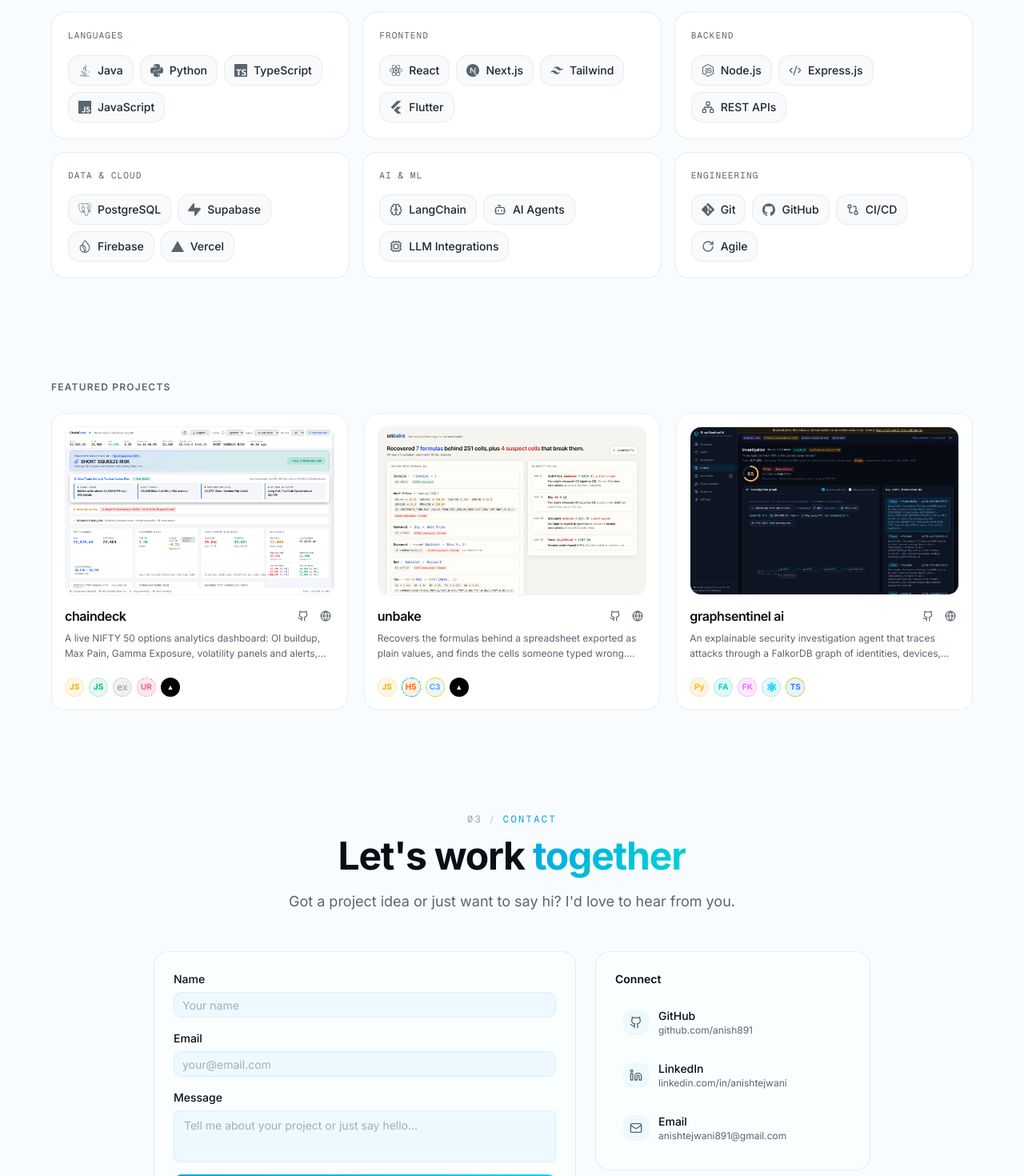
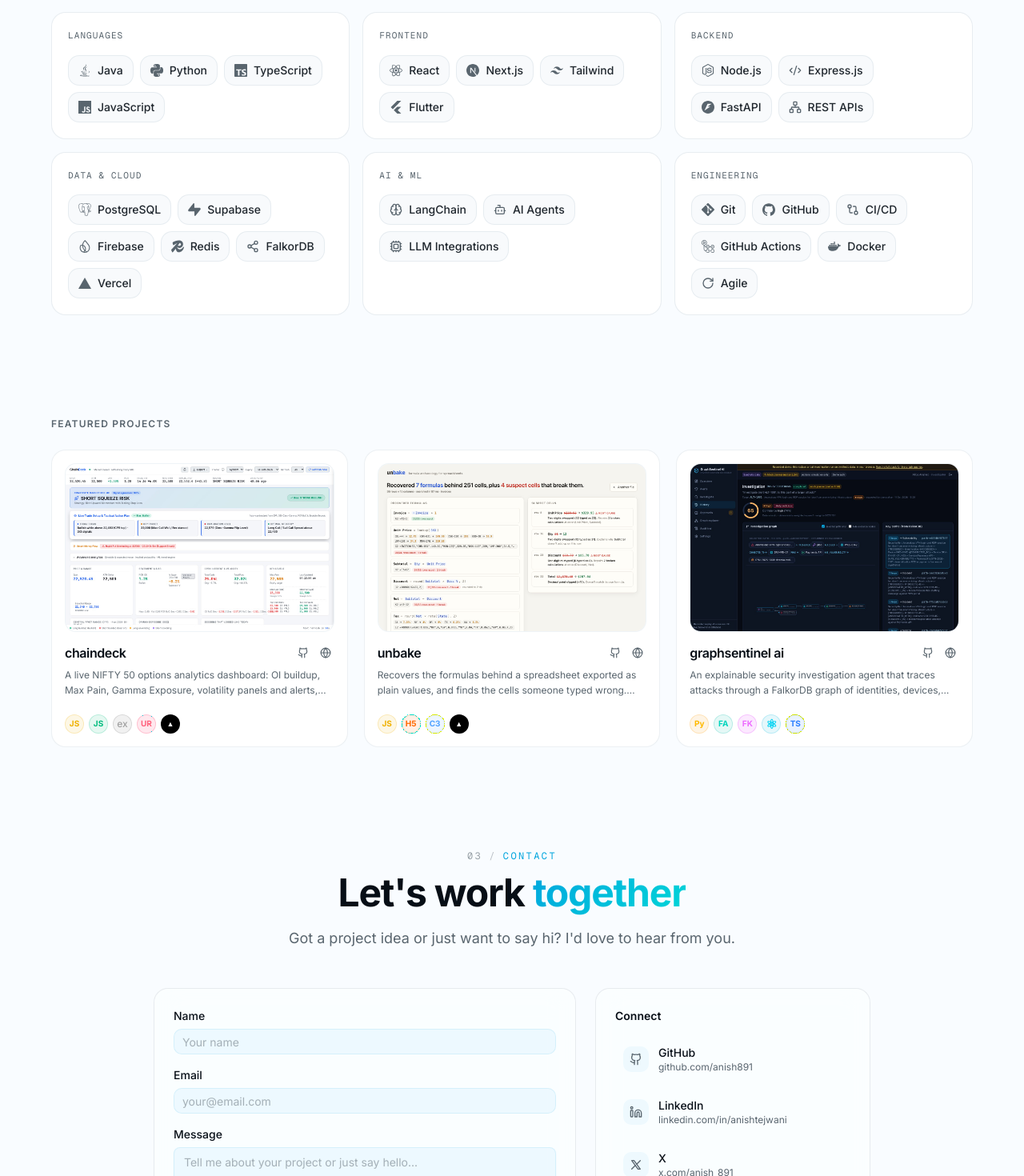
Before and after one commit to anish891/portfolio, a Next.js app: page / in a window 1280 px wide. Shown: the part 1040-2510 px from the top of the page at 80% size. Built offline with nearby package versions, Linux system fonts and the light colour scheme; no server answers.

Commit message:
feat: add X social icon and new tech stack skills

```diff
--- a/components/layout/Footer.tsx
+++ b/components/layout/Footer.tsx
@@ -1,12 +1,13 @@
 "use client";
 
 import { Mail } from "lucide-react";
-import { Github, Linkedin } from "@/components/ui/icons";
+import { Github, Linkedin, X } from "@/components/ui/icons";
 import { socialLinks, nowContent, quote, navItems, heroContent } from "@/lib/data";
 
 const iconMap: Record<string, React.ElementType> = {
   Github,
   Linkedin,
+  X,
   Mail,
 };
 
--- a/components/sections/Contact.tsx
+++ b/components/sections/Contact.tsx
@@ -14,12 +14,13 @@
   Send,
   Loader2,
 } from "lucide-react";
-import { Github, Linkedin } from "@/components/ui/icons";
+import { Github, Linkedin, X } from "@/components/ui/icons";
 import { ToastContainer, ToastType } from "@/components/ui/Toast";
 
 const iconMap: Record<string, React.ElementType> = {
   Github,
   Linkedin,
+  X,
   Mail,
 };
 
--- a/components/sections/Hero.tsx
+++ b/components/sections/Hero.tsx
@@ -4,12 +4,13 @@
 import { motion, useScroll, useTransform } from "framer-motion";
 import { MapPin, Mail, ArrowRight, ArrowUpRight } from "lucide-react";
 import { heroContent, socialLinks, aboutContent, siteConfig } from "@/lib/data";
-import { Github, Linkedin } from "@/components/ui/icons";
+import { Github, Linkedin, X } from "@/components/ui/icons";
 import { GitHubHeatmap } from "@/components/ui/GitHubHeatmap";
 
 const socialIconMap: Record<string, React.ElementType> = {
   Github,
   Linkedin,
+  X,
   Mail,
 };
 
--- a/components/sections/TechStack.tsx
+++ b/components/sections/TechStack.tsx
@@ -19,6 +19,10 @@
   SiGit,
   SiGithub,
   SiFlutter,
+  SiFastapi,
+  SiRedis,
+  SiDocker,
+  SiGithubactions,
 } from "react-icons/si";
 import { FaJava } from "react-icons/fa";
 import {
@@ -30,6 +34,7 @@
   RotateCw,
   Kanban,
   Database,
+  Share2,
   Code2
 } from "lucide-react";
 
@@ -55,6 +60,12 @@
   "Supabase": { icon: SiSupabase, colorClass: "group-hover:text-[#3ECF8E] group-hover:border-[#3ECF8E]/25", shadowClass: "hover:shadow-[#3ECF8E]/10" },
   "SQL": { icon: Database, colorClass: "group-hover:text-[#4479A1] group-hover:border-[#4479A1]/25", shadowClass: "hover:shadow-[#4479A1]/10" },
   "Firebase": { icon: SiFirebase, colorClass: "group-hover:text-[#FFCA28] group-hover:border-[#FFCA28]/25", shadowClass: "hover:shadow-[#FFCA28]/10" },
+
+  "FastAPI": { icon: SiFastapi, colorClass: "group-hover:text-[#009688] group-hover:border-[#009688]/25", shadowClass: "hover:shadow-[#009688]/10" },
+  "Redis": { icon: SiRedis, colorClass: "group-hover:text-[#DC382D] group-hover:border-[#DC382D]/25", shadowClass: "hover:shadow-[#DC382D]/10" },
+  "FalkorDB": { icon: Share2, colorClass: "group-hover:text-[#E91E8C] group-hover:border-[#E91E8C]/25", shadowClass: "hover:shadow-[#E91E8C]/10" },
+  "Docker": { icon: SiDocker, colorClass: "group-hover:text-[#2496ED] group-hover:border-[#2496ED]/25", shadowClass: "hover:shadow-[#2496ED]/10" },
+  "GitHub Actions": { icon: SiGithubactions, colorClass: "group-hover:text-[#2088FF] group-hover:border-[#2088FF]/25", shadowClass: "hover:shadow-[#2088FF]/10" },
 
   // Deployment & Infra
   "Vercel": { icon: SiVercel, colorClass: "group-hover:text-foreground dark:group-hover:text-white group-hover:border-foreground/20 dark:group-hover:border-white/20", shadowClass: "hover:shadow-foreground/10" },
--- a/components/ui/CommandPalette.tsx
+++ b/components/ui/CommandPalette.tsx
@@ -22,7 +22,7 @@
   FolderGit2,
   CornerDownLeft,
 } from "lucide-react";
-import { Github, Linkedin } from "@/components/ui/icons";
+import { Github, Linkedin, X } from "@/components/ui/icons";
 import { heroContent, projects, siteConfig, socialLinks } from "@/lib/data";
 
 type Group = "Navigate" | "Projects" | "Actions" | "Links";
@@ -43,6 +43,7 @@
 const socialIcon: Record<string, React.ElementType> = {
   Github,
   Linkedin,
+  X,
   Mail,
 };
 
--- a/components/ui/icons.tsx
+++ b/components/ui/icons.tsx
@@ -46,3 +46,13 @@
   )
 );
 Linkedin.displayName = "Linkedin";
+
+export const X = React.forwardRef<SVGSVGElement, IconProps>(
+  (props, ref) => (
+    <Icon ref={ref} {...props}>
+      <path d="M4 4l11.733 16h4.267l-11.733 -16z" />
+      <path d="M4 20l6.768 -6.768m2.46 -2.46l6.772 -6.772" />
+    </Icon>
+  )
+);
+X.displayName = "X";
--- a/lib/data.ts
+++ b/lib/data.ts
@@ -53,6 +53,7 @@
   githubUsername: "anish891",
   githubUrl: "https://github.com/anish891",
   linkedinUrl: "https://linkedin.com/in/anishtejwani",
+  xUrl: "https://x.com/anish_891",
 };
 
 // ─── Now & Quote ───────────────────────────────────────────────
@@ -125,6 +126,7 @@
     skills: [
       { name: "Node.js" },
       { name: "Express.js" },
+      { name: "FastAPI" },
       { name: "REST APIs" },
     ],
   },
@@ -135,6 +137,8 @@
       { name: "PostgreSQL" },
       { name: "Supabase" },
       { name: "Firebase" },
+      { name: "Redis" },
+      { name: "FalkorDB" },
       { name: "Vercel" },
     ],
   },
@@ -154,6 +158,8 @@
       { name: "Git" },
       { name: "GitHub" },
       { name: "CI/CD" },
+      { name: "GitHub Actions" },
+      { name: "Docker" },
       { name: "Agile" },
     ],
   },
@@ -255,6 +261,11 @@
     icon: "Linkedin",
   },
   {
+    name: "X",
+    url: "https://x.com/anish_891",
+    icon: "X",
+  },
+  {
     name: "Email",
     url: "mailto:anishtejwani891@gmail.com",
     icon: "Mail",
```
